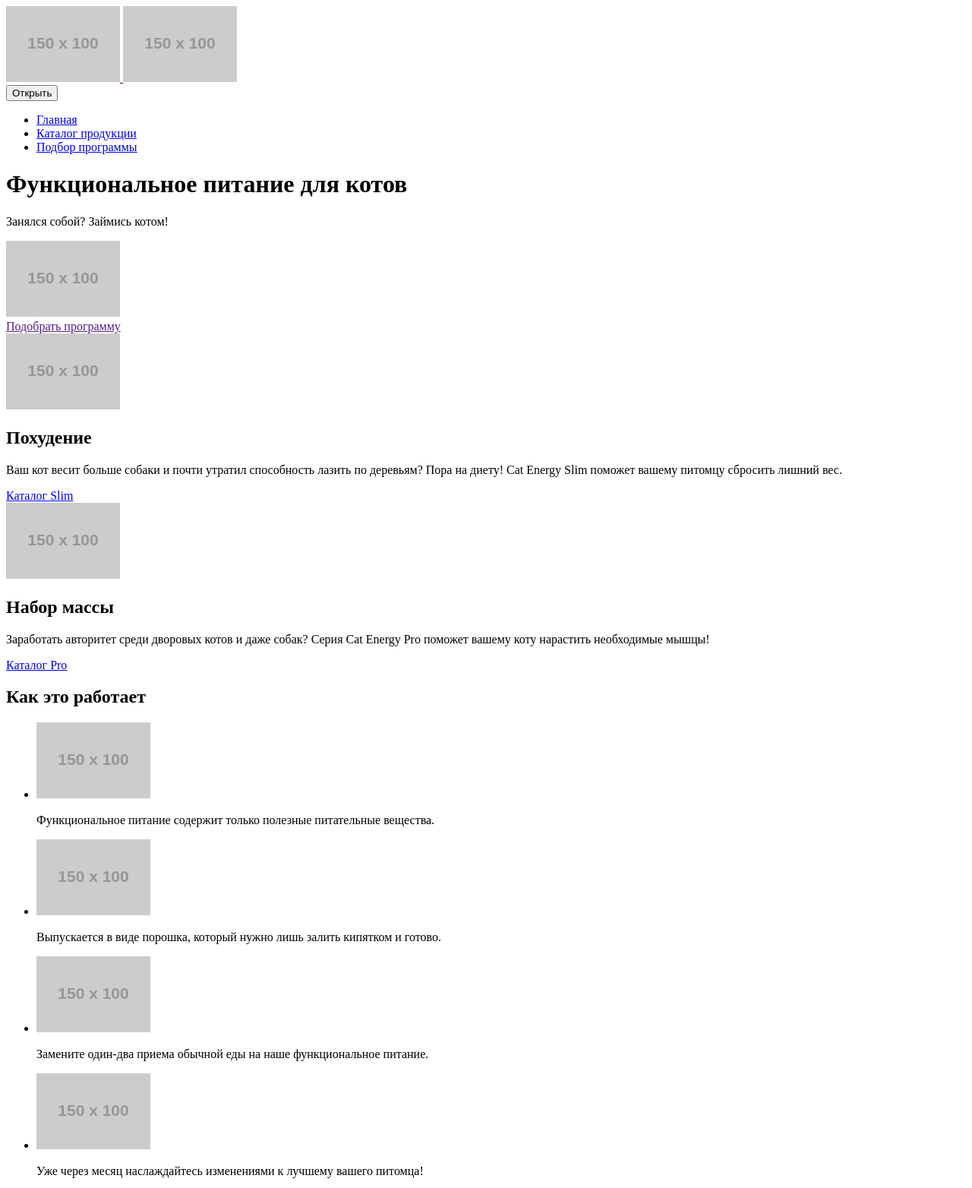
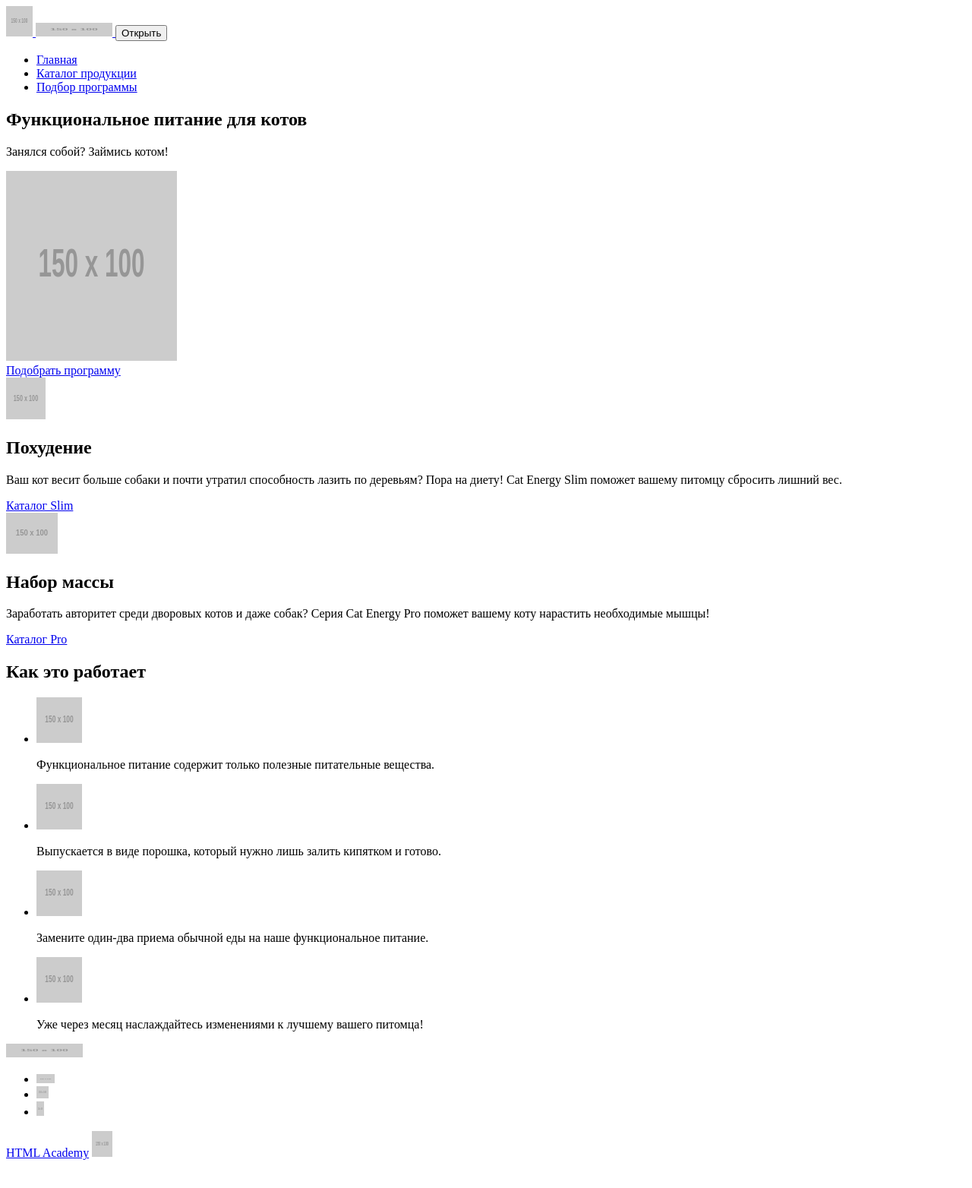
Before and after one commit to Fairtex/935035-cat-energy-16, a website: page source/index.html in a window 1280 px wide. Shown: the top 1564 px of the page at 76% size. After the commit the page ends 1535 px from the top, so only its background shows below. Drawn offline with Linux system fonts and the light colour scheme; placeholder pictures from the web are drawn by us.

Commit message:
Исправил ошибки в разметке

```diff
--- a/source/index.html
+++ b/source/index.html
@@ -7,17 +7,17 @@
   </head>
   <body>
     <header class="page-header">
-      <div class="page-header__menu">
-        <div class="page-header__logo-block">
+      <div class="page-header__wrapper wrapper">
+        <div class="page-header__logo-toggle-block">
           <a href="index.html" class="page-header__logo-link">
-            <img src="http://placehold.it/150x100" class="page-header__logo">
+            <img src="http://placehold.it/150x100" alt="Cat energy логотип" width="35" height="40" class="page-header__logo">
           </a>
           <a href="index.html" class="page-header__logo-signature-link">
-            <img src="http://placehold.it/150x100" class="page-header__logo">
+            <img src="http://placehold.it/150x100" alt="Cat energy подпись" width="101" height="18" class="page-header__logo">
           </a>
+          <button type="button" class="page-header__toggle">Открыть</button>
         </div>
         <nav class="main-nav">
-          <button type="button" class="main-nav__toggle">Открыть</button>
           <ul class="main-nav__list">
             <li class="main-nav__item">
               <a href="index.html" class="main-nav__link main-nav__link--active">
@@ -36,30 +36,32 @@
             </li>
           </ul>
         </nav>
-      </div>
-      <div class="preview">
+        <section class="preview">
           <div class="preview__wrapper wrapper">
-          <div class="preview__text">
+            <div class="preview__text-block">
                 <h1 class="preview__text-title">Функциональное питание для котов</h1>
-              <p class="preview__text-desc">Занялся собой? Займись котом!</p>
+                <p class="preview__text">Занялся собой? Займись котом!</p>
             </div>
             <div class="preview__picture-block">
-            <img src="http://placehold.it/150x100" class="preview__picture">
+              <img src="http://placehold.it/150x100" alt="Спортивное питание Cat energy" width="225" height="250" class="preview__picture">
             </div>
             <div class="preview__link-block">
-            <a href="" class="preview__link btn">
+              <a href="form.html" class="preview__link btn">
                 Подобрать программу
               </a>
             </div>
           </div>
+        </section>
       </div>
     </header>
     <main class="page-main">
       <section class="programms">
         <div class="programms__wrapper wrapper">
           <div class="programms__block programms__block--slim">
-            <img src="http://placehold.it/150x100" class="programms__logo">
+            <div class="programms__title-block">
+              <img src="http://placehold.it/150x100" alt="Программа похудения" width="52" height="55" class="programms__logo">
               <h2 class="programms__title">Похудение</h2>
+            </div>
             <p class="programms__text">
               Ваш кот весит больше собаки и почти утратил способность
               лазить по деревьям? Пора на диету! Cat Energy Slim поможет
@@ -70,8 +72,10 @@
             </a>
           </div>
           <div class="programms__block programms__block--pro">
-            <img src="http://placehold.it/150x100" class="programms__logo">
+            <div class="programms__title-block">
+              <img src="http://placehold.it/150x100" alt="Программа по набору массы" width="68" height="54" class="programms__logo">
               <h2 class="programms__title">Набор массы</h2>
+            </div>
             <p class="programms__text">
               Заработать авторитет среди дворовых котов и даже собак? Серия
               Cat Energy Pro поможет вашему коту нарастить необходимые мышцы!
@@ -87,25 +91,25 @@
           <h2 class="benefits__title">Как это работает</h2>
           <ul class="benefits__list">
             <li class="benefits__item">
-              <img src="http://placehold.it/150x100" class="benefits__item-logo">
+              <img src="http://placehold.it/150x100" alt="Натуральный состав" width="60" height="60" class="benefits__item-logo">
               <p class="benefits__text">
                 Функциональное питание содержит только полезные питательные вещества.
               </p>
             </li>
             <li class="benefits__item">
-              <img src="http://placehold.it/150x100" class="benefits__item-logo">
+              <img src="http://placehold.it/150x100" alt="Легко готовить" width="60" height="60" class="benefits__item-logo">
               <p class="benefits__text">
                 Выпускается в виде порошка, который нужно лишь залить кипятком и готово.
               </p>
             </li>
             <li class="benefits__item">
-              <img src="http://placehold.it/150x100" class="benefits__item-logo">
+              <img src="http://placehold.it/150x100" alt="Пара приемов пищи" width="60" height="60" class="benefits__item-logo">
               <p class="benefits__text">
                 Замените один-два приема обычной еды на наше функциональное питание.
               </p>
             </li>
             <li class="benefits__item">
-              <img src="http://placehold.it/150x100" class="benefits__item-logo">
+              <img src="http://placehold.it/150x100" alt="Быстрый результат" width="60" height="60" class="benefits__item-logo">
               <p class="benefits__text">
                 Уже через месяц наслаждайтесь изменениями к лучшему вашего питомца!
               </p>
@@ -118,33 +122,35 @@
       <div class="page-footer__wrapper wrapper">
         <div class="page-footer__logo-block">
           <a href="" class="page-footer__logo-signature-link">
-            <img src="http://placehold.it/150x100" class="page-footer__logo">
+            <img src="http://placehold.it/150x100"  alt="Cat Energy" width="101" height="18" class="page-footer__logo">
           </a>
         </div>
         <div class="page-footer__social">
           <ul class="page-footer__social-list">
             <li class="page-footer__social-item">
               <a href="" class="page-footer__social-link">
-                <img src="http://placehold.it/150x100" class="page-footer__social-logo page-footer__social-logo--vk">
+                <img src="http://placehold.it/150x100" alt="Вконтакте" width="24" height="12" class="page-footer__social-logo page-footer__social-logo--vk">
               </a>
             </li>
             <li class="page-footer__social-item">
               <a href="" class="page-footer__social-link">
-                <img src="http://placehold.it/150x100" class="page-footer__social-logo page-footer__social-logo--inst">
+                <img src="http://placehold.it/150x100" alt="Instagramm" width="16" height="16" class="page-footer__social-logo page-footer__social-logo--inst">
               </a>
             </li>
             <li class="page-footer__social-item">
               <a href="" class="page-footer__social-link">
-                <img src="http://placehold.it/150x100" class="page-footer__social-logo page-footer__social-logo--fb">
+                <img src="http://placehold.it/150x100" alt="Facebook" width="10" height="19" class="page-footer__social-logo page-footer__social-logo--fb">
               </a>
             </li>
           </ul>
         </div>
         <div class="page-footer__developers">
-          <a href="" class="page-footer__developers-link">
-            <span class="page-footer__developers-name">HTML Academy</span>
-            <img src="http://placehold.it/150x100" class="page-footer__developers-logo">
+          <div class="page-footer__developers-link-block">
+            <a href="https://htmlacademy.ru" class="page-footer__developers-link">HTML Academy</a>
+            <a href="https://htmlacademy.ru" class="page-footer__developers-link-logo">
+              <img src="http://placehold.it/150x100" alt="HTML Academy" width="27" height="34" class="page-footer__developers-logo">
             </a>
+          </div>
         </div>
       </div>
     </footer>
```
Also changed, not shown: source/catalog.html (+22 -20 lines), source/form.html (+15 -13 lines). Lines whose indentation alone changed are shown as unchanged.
